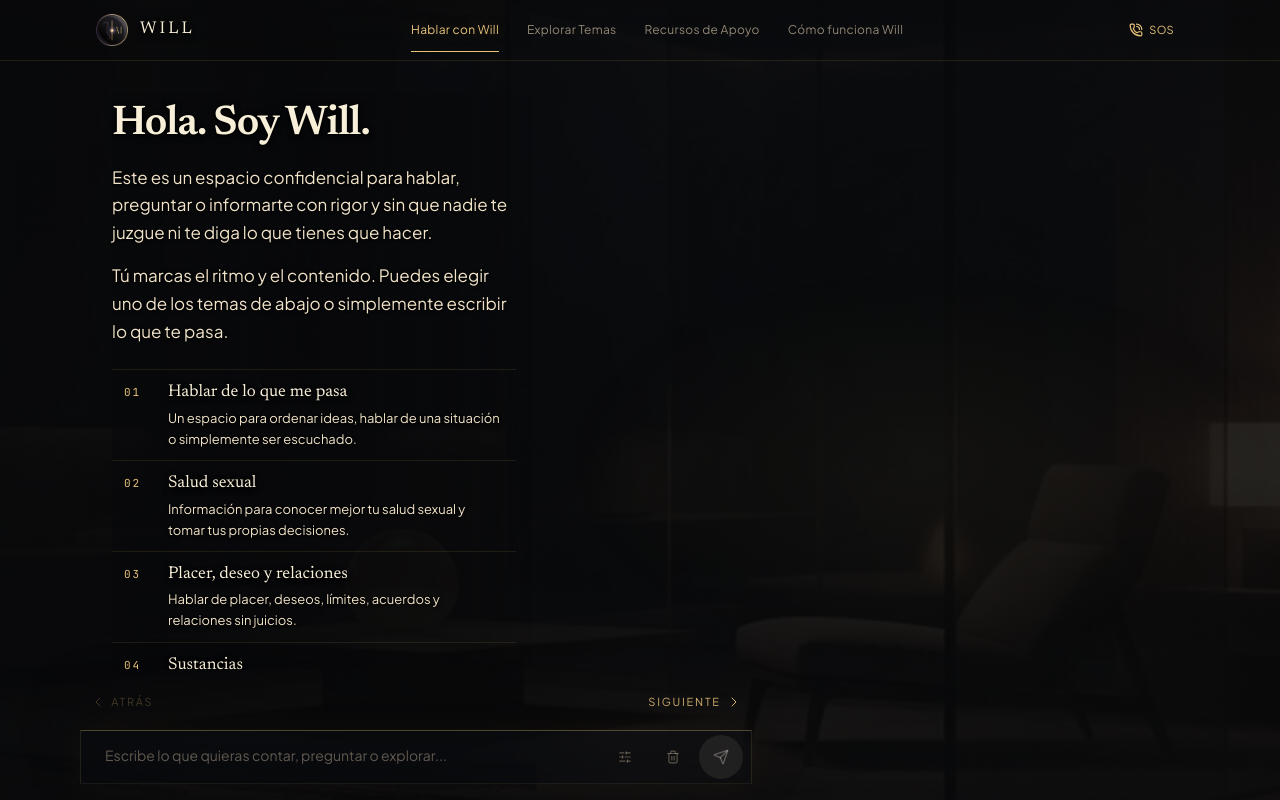
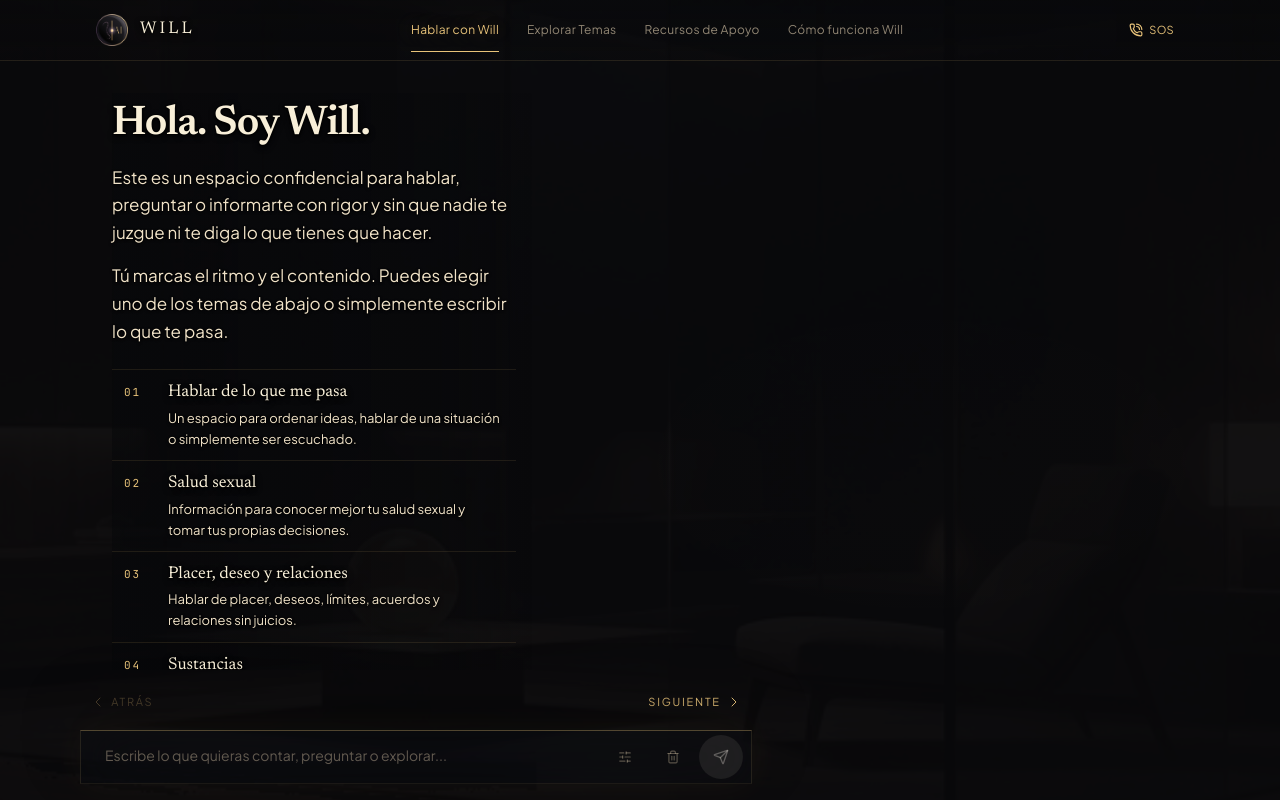
Before and after one commit to wmejiasbcn-tech/Agente-Will-App, a React (Vite) app: page / in a window 1280 px wide. Built offline with nearby package versions, Linux system fonts and the light colour scheme.

Commit message:
Fondo más atrás en todo Hablar con Will. El escrito manda.

```diff
--- a/src/components/visual/SpaceShell.tsx
+++ b/src/components/visual/SpaceShell.tsx
@@ -56,7 +56,10 @@ export const SpaceShell: React.FC<SpaceShellProps> = ({ scene, children }) => {
         />
       </picture>
       <div className={`will-veil will-veil-${scene}`} aria-hidden="true" />
-      <div className="will-light-breath" aria-hidden="true" />
+      <div
+        className={`will-light-breath${scene === 'chat' ? ' will-light-breath-quiet' : ''}`}
+        aria-hidden="true"
+      />
 
       {cfg.marks.includes('sphere') && (
         <img
--- a/src/index.css
+++ b/src/index.css
@@ -103,18 +103,18 @@
 }
 .will-photo-chat {
   animation-name: will-space-unfold-chat;
-  filter: brightness(0.5) saturate(0.72) contrast(0.94);
+  filter: brightness(0.36) saturate(0.55) contrast(0.9);
 }
 @keyframes will-space-unfold-chat {
   from {
-    opacity: 0.22;
-    transform: scale(1.04);
-    filter: brightness(0.3) saturate(0.65);
+    opacity: 0.18;
+    transform: scale(1.03);
+    filter: brightness(0.22) saturate(0.5);
   }
   to {
     opacity: 1;
     transform: scale(1);
-    filter: brightness(0.5) saturate(0.72) contrast(0.94);
+    filter: brightness(0.36) saturate(0.55) contrast(0.9);
   }
 }
 @media (prefers-reduced-motion: reduce) {
@@ -131,20 +131,7 @@
   pointer-events: none;
 }
 .will-veil-chat {
-  background:
-    linear-gradient(
-      90deg,
-      rgba(7, 8, 10, 0.94) 0%,
-      rgba(7, 8, 10, 0.88) 38%,
-      rgba(7, 8, 10, 0.78) 62%,
-      rgba(7, 8, 10, 0.7) 100%
-    ),
-    linear-gradient(
-      180deg,
-      rgba(7, 8, 10, 0.18) 0%,
-      rgba(7, 8, 10, 0) 30%,
-      rgba(7, 8, 10, 0.22) 100%
-    );
+  background: rgba(7, 8, 10, 0.86);
 }
 .will-veil-topics,
 .will-veil-resources,
@@ -158,12 +145,7 @@
 }
 @media (max-width: 767px) {
   .will-veil-chat {
-    background: linear-gradient(
-      180deg,
-      rgba(7, 8, 10, 0.9) 0%,
-      rgba(7, 8, 10, 0.78) 40%,
-      rgba(7, 8, 10, 0.72) 100%
-    );
+    background: rgba(7, 8, 10, 0.88);
   }
   .will-veil-topics,
   .will-veil-resources,
@@ -183,6 +165,10 @@
     transparent 64%
   );
   animation: will-light-breath 16s ease-in-out infinite;
+}
+.will-light-breath-quiet {
+  opacity: 0.12 !important;
+  animation: none;
 }
 @keyframes will-light-breath {
   0%,
@@ -421,11 +407,7 @@
 }
 
 .will-thread {
-  background: linear-gradient(
-    180deg,
-    rgba(7, 8, 10, 0.42) 0%,
-    rgba(7, 8, 10, 0.28) 100%
-  );
+  background: rgba(7, 8, 10, 0.22);
   border-radius: 2px;
 }
 
```
